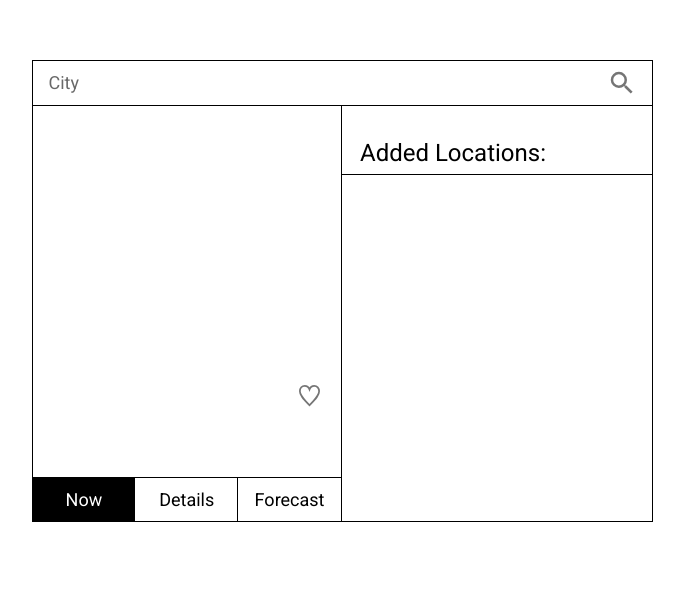
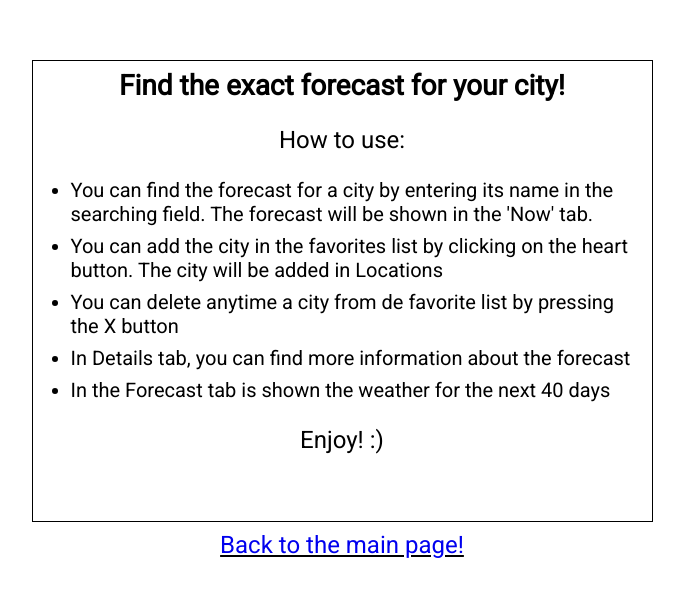
Before and after one commit to rusbers/Weather, a React (Vite) app: page /help-page in a window 1280 px wide. Shown: the part 109-706 px from the top of the page, without its empty margins (298-982 px from the left). Built offline with nearby package versions, Linux system fonts and the light colour scheme.

Commit message:
create basic routing by using react-router

```diff
--- a/package.json
+++ b/package.json
@@ -14,6 +14,7 @@
     "react": "^18.0.0",
     "react-dom": "^18.0.0",
     "react-redux": "^8.0.2",
+    "react-router-dom": "^6.3.0",
     "redux": "^4.2.0"
   },
   "devDependencies": {
--- a/src/Components/App.jsx
+++ b/src/Components/App.jsx
@@ -1,10 +1,12 @@
 import React, { useEffect } from "react"
-import SearchCity from "./SearchCity"
-import WeatherContent from "./WeatherContent"
+import { WeatherPage } from "./WeatherPage";
 import { API, forecastRequest } from "../../js/network";
 import { WeatherInfo } from "../../js/storage";
 import { setNextForecast, setCurrentForecast } from "../../js/store/action/actionCreators";
 import { useDispatch, useSelector } from "react-redux";
+import { BrowserRouter, Routes, Route } from "react-router-dom";
+import { Layout } from "./Layout"
+import { HelpPage } from './HelpPage';
 
 function App() {
   const dispatch = useDispatch();
@@ -40,12 +42,14 @@ function App() {
   }
 
   return (
-    <div className="container">
-      <div className="weather-content">
-        <SearchCity />
-        <WeatherContent />
-      </div>
-    </div>
+    <BrowserRouter>
+      <Routes>
+        <Route path='/' element={<Layout />}>
+          <Route index element={<WeatherPage />} />
+          <Route path='help-page' element={<HelpPage />} />
+        </Route>
+      </Routes>
+    </BrowserRouter>
   )
 }
 
--- /dev/null
+++ b/src/Components/HelpPage.jsx
@@ -0,0 +1,27 @@
+import { Link } from "react-router-dom";
+
+function HelpPage() {
+  return (
+    <div className="content__help">
+      <div className="content__help-inner">
+        <h2>Find the exact forecast for your city!</h2>
+
+        <p>How to use: </p>
+        <ul>
+          <li>You can find the forecast for a city by entering its name in the searching field. The forecast will be shown in the 'Now' tab.</li>
+          <li>You can add the city in the favorites list by clicking on the heart button. The city will be added in Locations</li>
+          <li>You can delete anytime a city from de favorite list by pressing the X button</li>
+          <li>In Details tab, you can find more information about the forecast</li>
+          <li>In the Forecast tab is shown the weather for the next 40 days</li>
+        </ul>
+
+        <p>Enjoy! :)</p>
+      </div>
+      <div className="link">
+        <Link to="/">Back to the main page!</Link>
+      </div>
+    </div>
+  )
+}
+
+export { HelpPage };
--- /dev/null
+++ b/src/Components/Layout.jsx
@@ -0,0 +1,13 @@
+import { Outlet } from "react-router-dom";
+
+function Layout() {
+  return (
+    <div className="container">
+      <div className="content">
+        <Outlet />
+      </div>
+    </div>
+  )
+}
+
+export { Layout }
--- a/src/Components/WeatherContent.jsx
+++ b/src/Components/WeatherOptions.jsx
@@ -5,7 +5,7 @@ import { getFavoriteCities } from "../../js/storage";
 import { useDispatch, useSelector } from "react-redux";
 import { setCurrentCity, setFavoriteCities } from "../../js/store/action/actionCreators";
 
-function WeatherContent() {
+function WeatherOptions() {
   const favoriteCities = useSelector(state => state.favorites.favoriteCities);
   const dispatch = useDispatch();
 
@@ -25,11 +25,11 @@ function WeatherContent() {
   }, [favoriteCities])
 
   return (
-    <div className="weather-content__inner">
+    <div className="weather-options">
       <Tabs />
       <Locations />
     </div>
   )
 }
 
-export default WeatherContent
+export default WeatherOptions
--- /dev/null
+++ b/src/Components/WeatherPage.jsx
@@ -0,0 +1,17 @@
+import SearchCity from "./SearchCity"
+import WeatherOptions from "./WeatherOptions"
+import { Link } from "react-router-dom"
+
+function WeatherPage() {
+  return (
+    <div className="content__weather">
+      <SearchCity />
+      <WeatherOptions />
+      <div className="link">
+        <Link to="/help-page">How does it work?</Link>
+      </div>
+    </div>
+  )
+}
+
+export { WeatherPage }
--- a/src/main.jsx
+++ b/src/main.jsx
@@ -2,7 +2,9 @@ import React from 'react'
 import ReactDOM from 'react-dom/client'
 import App from './Components/App'
 import { Provider } from "react-redux";
-import { store } from "../js/store/store"
+import { store } from "../js/store/store";
+
+// weather-content - here will be shown the Help page
 
 ReactDOM.createRoot(document.getElementById('root'))
   .render(
--- a/style.css
+++ b/style.css
@@ -38,7 +38,7 @@ a {
   padding: 0 10px;
 }
 
-.weather-content {
+.content {
   width: 621px;
   height: 462px;
   margin: 0 auto;
@@ -81,7 +81,13 @@ a {
   cursor: pointer;
 }
 
-.weather-content__inner {
+.content__weather {
+  height: 462px;
+  display: flex;
+  flex-direction: column;
+}
+
+.weather-options {
   display: flex;
   min-height: calc(100% - 44px);
   position: relative;
@@ -351,3 +357,39 @@ a {
 .error::placeholder {
   color: #000;
 }
+
+.content__help {
+  height: 462px;
+  padding: 8px;
+}
+
+.content__help-inner {
+  height: 462px;
+}
+
+.content__help-inner h2 {
+  margin:  0;
+  margin-bottom: 8px;
+  font-size: 28px;
+  text-align: center;
+}
+
+.content__help-inner ul {
+  padding-left: 30px;
+}
+
+.content__help-inner li {
+  list-style: initial;
+  margin:  0;
+  margin-bottom: 8px;
+  font-size: 20px;
+}
+
+.content__help-inner p {
+  text-align: center;
+}
+
+.link {
+  text-align: center;
+  text-decoration: underline;
+}
```
Also changed, not shown: 1 other file (tests, documents, lock files or other folders).
